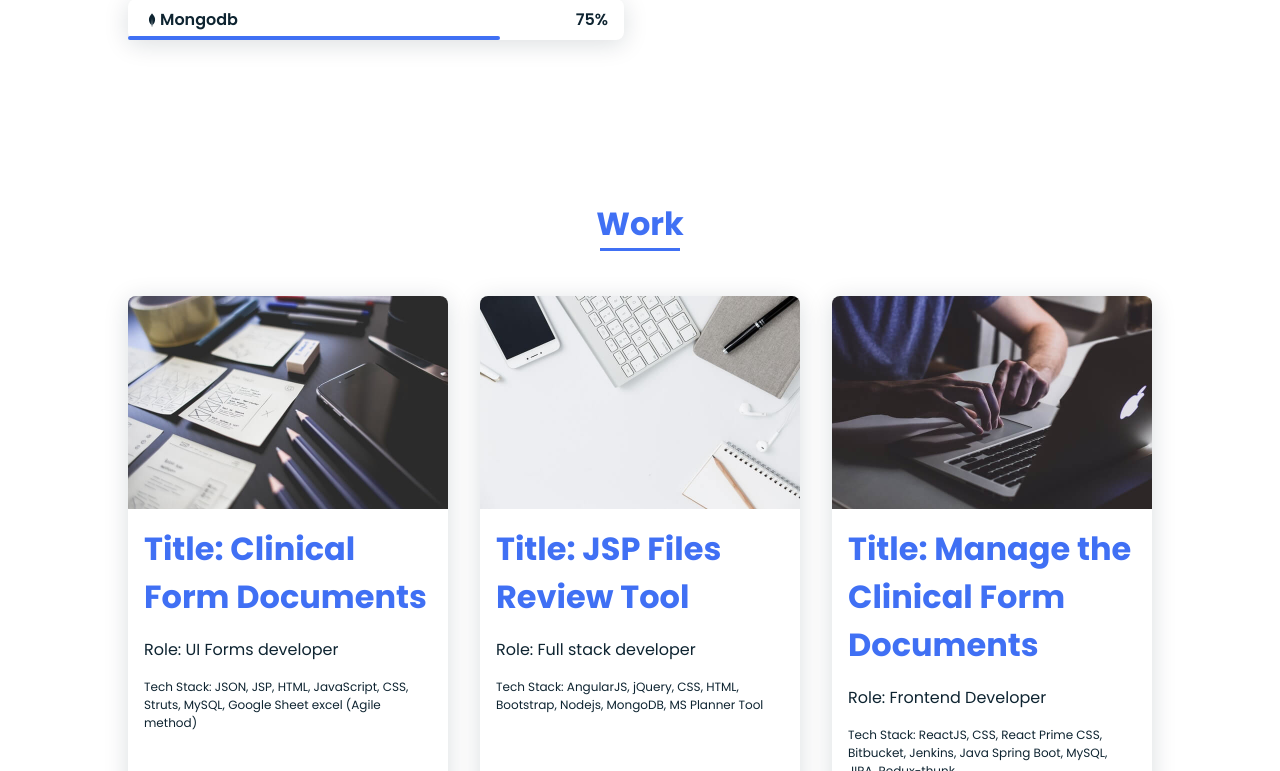
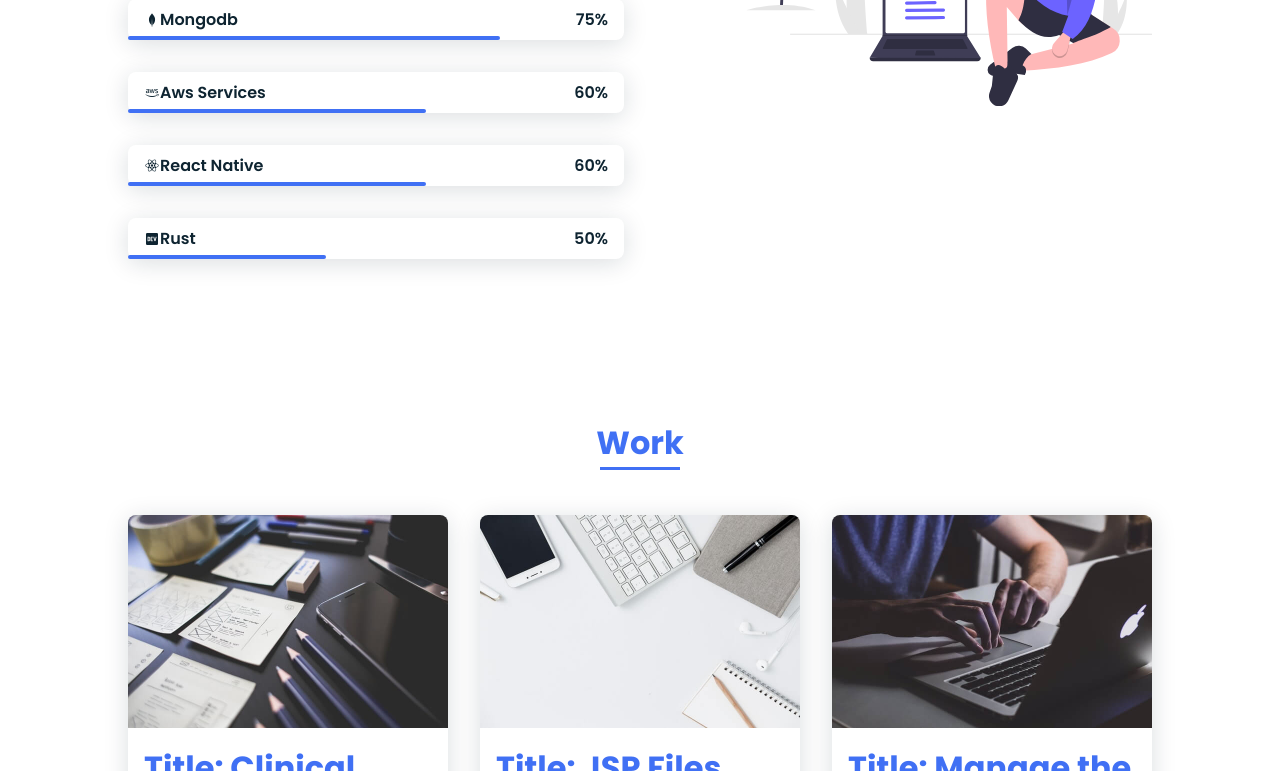
Before and after one commit to aruns128/portfolio-my, a plain HTML site: page index.html in a window 1280 px wide. Shown: the part 2029-2800 px from the top of the page. Drawn offline with nearby package versions, Linux system fonts and the light colour scheme.

Commit message:
skills added

```diff
--- a/asset/css/styles.css
+++ b/asset/css/styles.css
@@ -342,6 +342,14 @@ img {
   width: 75%;
 }
 
+.skill_r_native {
+  width: 60%;
+}
+
+.skill_rust {
+  width: 40%;
+}
+
 /* WORK */
 
 .work_container {
--- a/index.html
+++ b/index.html
@@ -3,7 +3,7 @@
   <head>
     <meta charset="UTF-8" />
     <meta name="viewport" content="width=device-width, initial-scale=1.0" />
-    <title>Portfolio</title>
+    <title>Arunkumar S</title>
     <link rel="stylesheet" href="./asset/css/styles.css" />
     <link rel="stylesheet" href="https://unpkg.com/boxicons@latest/css/boxicons.min.css" />
     <link href="https://unpkg.com/aos@2.3.1/dist/aos.css" rel="stylesheet" />
@@ -13,7 +13,7 @@
     <header class="header">
       <nav class="nav bd_grid">
         <div>
-          <a href="#" class="nav_logo">Portfolio</a>
+          <a href="#" class="nav_logo">Arunkumar S</a>
         </div>
 
         <div class="nav_menu" id="nav_menu">
@@ -593,6 +593,36 @@
               </div>
               <div class="skill_bar skill_mongo"></div>
             </div>
+            <div class="skills_data" data-aos="fade-up">
+              <div class="skills_name">
+                <i class="bx bxl-aws skills_icon"></i>
+                <span class="skill_name">Aws Services</span>
+              </div>
+              <div>
+                <span class="skill_percentage">60%</span>
+              </div>
+              <div class="skill_bar skill_r_native"></div>
+            </div>
+            <div class="skills_data" data-aos="fade-up">
+              <div class="skills_name">
+                <i class="bx bxl-react skills_icon"></i>
+                <span class="skill_name">React Native</span>
+              </div>
+              <div>
+                <span class="skill_percentage">60%</span>
+              </div>
+              <div class="skill_bar skill_r_native"></div>
+            </div>
+            <div class="skills_data" data-aos="fade-up">
+              <div class="skills_name">
+                <i class="bx bxl-dev-to skills_icon"></i>
+                <span class="skill_name">Rust</span>
+              </div>
+              <div>
+                <span class="skill_percentage">50%</span>
+              </div>
+              <div class="skill_bar skill_rust"></div>
+            </div>
           </div>
           <div data-aos="fade-down" data-aos-delay="350">
             <svg
@@ -849,6 +879,22 @@
               and CloudWatch.
             </p>
           </div>
+          <div class="work_img">
+            <img src="./asset/img/work1.jpg" alt="" />
+            <h2 class="title">Title: Developed the Borrower management mobile App</h2>
+            <p class="role">Role: FullStack Developer</p>
+            <p class="tech_stack">
+              Tech Stack: React Native, Nodejs, MongoDB, Render.com, APK
+            </p>
+          </div>
+          <div class="work_img">
+            <img src="./asset/img/work2.jpg" alt="" />
+            <h2 class="title">Title: Migration Project from Python to Rust</h2>
+            <p class="role">Role: Backend Developer</p>
+            <p class="tech_stack">
+              Tech Stack: Rust, AWS services like DynamoDB, RDS, Mongodb, Secret Manager,oAuth
+            </p>
+          </div>
         </div>
       </section>
 
```
